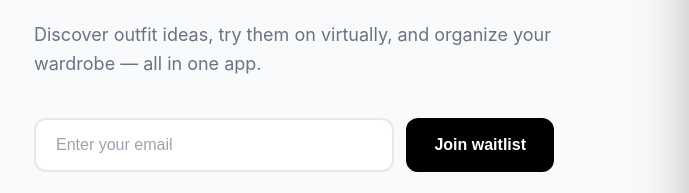
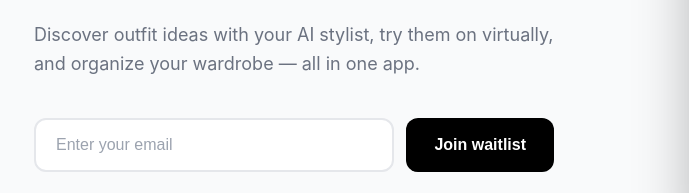
Before and after one commit to Fnmghaithi/w2w-website, a plain HTML site: page index.html in a window 1280 px wide. Shown: the part 482-675 px from the top of the page, 96-785 px from the left. Drawn offline with Linux system fonts and the light colour scheme.

Commit message:
Update index.html

```diff
--- a/index.html
+++ b/index.html
@@ -407,7 +407,7 @@
             <h1 class="main-heading">Never Ask <span style="color: #8C8C8D;">"What Should I Wear?"</span> Again 👀</h1>
 
             <p class="subtitle">
-                Discover outfit ideas, try them on virtually, and organize your wardrobe — all in one app.
+                Discover outfit ideas with your AI stylist, try them on virtually, and organize your wardrobe — all in one app.
             </p>
 
             <form class="email-form" action="https://submit-form.com/0cVb8yTQx" method="POST">
```
